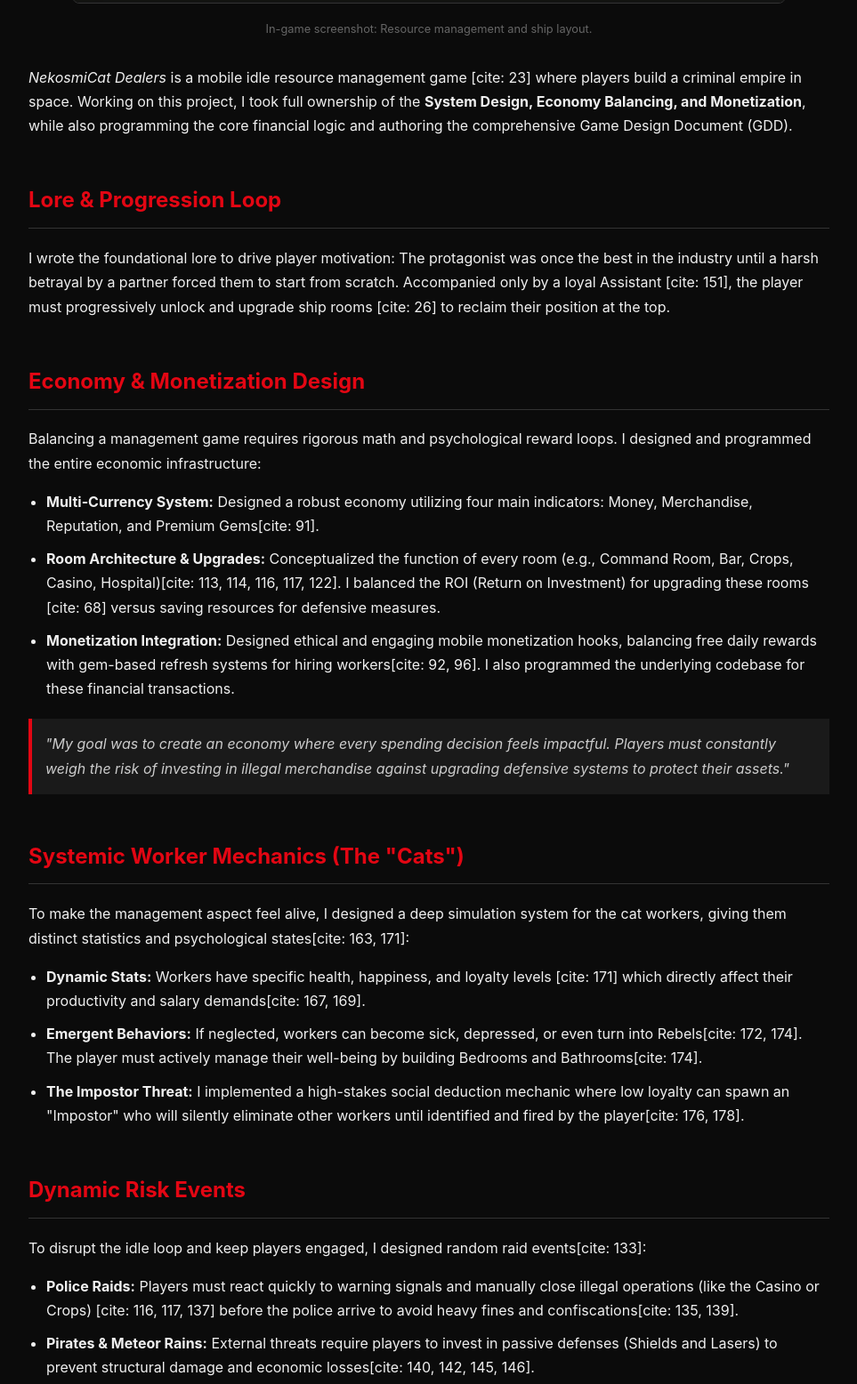
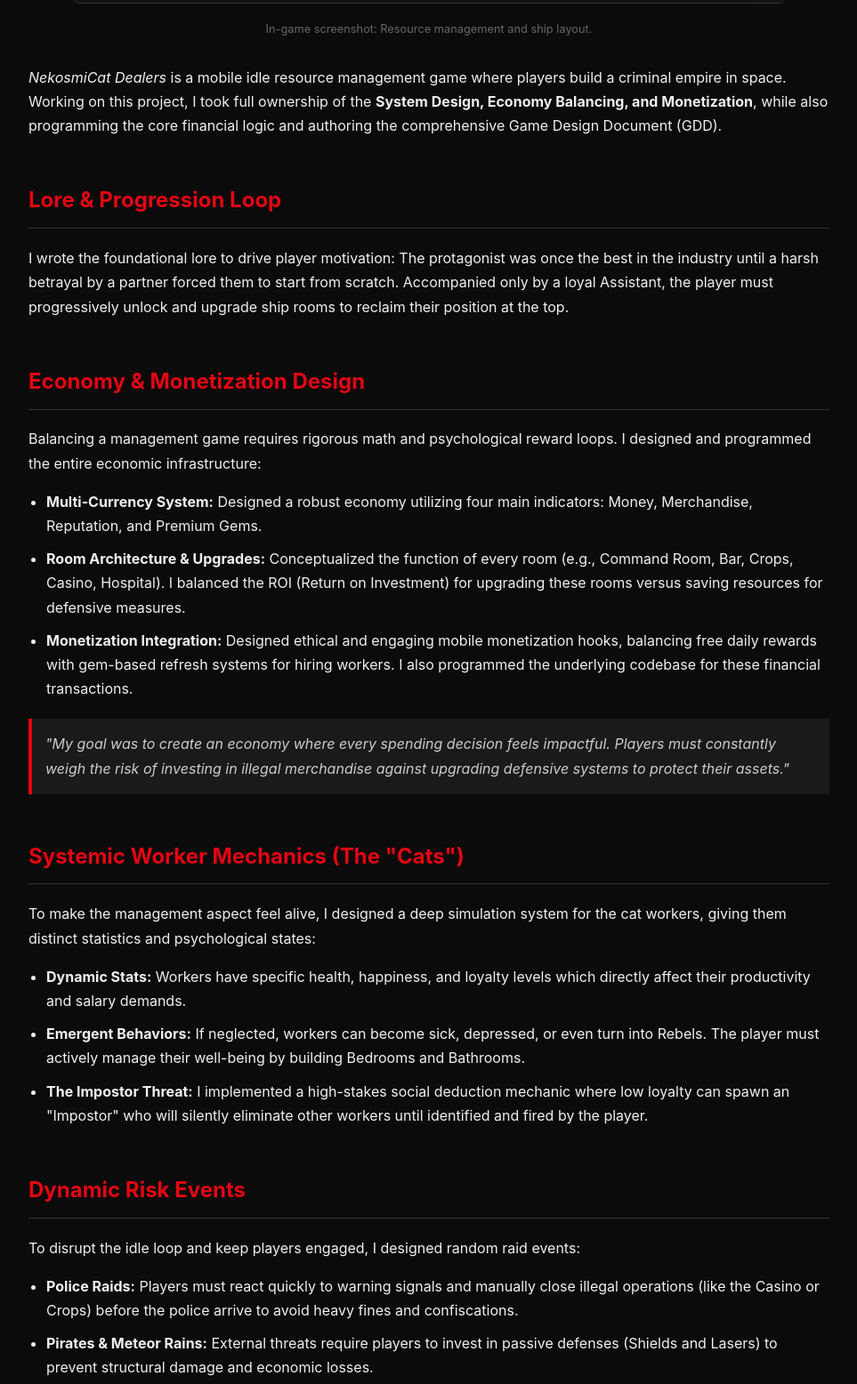
Before and after one commit to MarioGavin/MarioGavin.github.io, a plain HTML site: page nekosmic.html in a window 1280 px wide. Shown: the part 1727-3283 px from the top of the page at 89% size, without its empty margins (158-1121 px from the left). Drawn offline with Linux system fonts and the light colour scheme.

Commit message:
some fixes and changes

```diff
--- a/nekosmic.html
+++ b/nekosmic.html
@@ -2,6 +2,7 @@
 <html lang="en">
 <head>
     <meta charset="UTF-8">
+    <meta name="viewport" content="width=device-width, initial-scale=1">
     <title>NekosmiCat Dealers - Systems Design | Mario Gavín Clavero</title>
     <style>
         body { background: #0b0b0b; color: #f0f0f0; font-family: 'Inter', sans-serif; margin: 0; line-height: 1.7; }
@@ -40,17 +41,17 @@
             <p style="font-size: 0.8rem; color: #666; margin-top: 10px;">In-game screenshot: Resource management and ship layout.</p>
         </div>
 
-        <p><em>NekosmiCat Dealers</em> is a mobile idle resource management game [cite: 23] where players build a criminal empire in space. Working on this project, I took full ownership of the <strong>System Design, Economy Balancing, and Monetization</strong>, while also programming the core financial logic and authoring the comprehensive Game Design Document (GDD).</p>
+        <p><em>NekosmiCat Dealers</em> is a mobile idle resource management game where players build a criminal empire in space. Working on this project, I took full ownership of the <strong>System Design, Economy Balancing, and Monetization</strong>, while also programming the core financial logic and authoring the comprehensive Game Design Document (GDD).</p>
 
         <h2>Lore & Progression Loop</h2>
-        <p>I wrote the foundational lore to drive player motivation: The protagonist was once the best in the industry until a harsh betrayal by a partner forced them to start from scratch. Accompanied only by a loyal Assistant [cite: 151], the player must progressively unlock and upgrade ship rooms [cite: 26] to reclaim their position at the top.</p>
+        <p>I wrote the foundational lore to drive player motivation: The protagonist was once the best in the industry until a harsh betrayal by a partner forced them to start from scratch. Accompanied only by a loyal Assistant, the player must progressively unlock and upgrade ship rooms to reclaim their position at the top.</p>
 
         <h2>Economy & Monetization Design</h2>
         <p>Balancing a management game requires rigorous math and psychological reward loops. I designed and programmed the entire economic infrastructure:</p>
         <ul>
-            <li><strong>Multi-Currency System:</strong> Designed a robust economy utilizing four main indicators: Money, Merchandise, Reputation, and Premium Gems[cite: 91].</li>
-            <li><strong>Room Architecture & Upgrades:</strong> Conceptualized the function of every room (e.g., Command Room, Bar, Crops, Casino, Hospital)[cite: 113, 114, 116, 117, 122]. I balanced the ROI (Return on Investment) for upgrading these rooms [cite: 68] versus saving resources for defensive measures.</li>
-            <li><strong>Monetization Integration:</strong> Designed ethical and engaging mobile monetization hooks, balancing free daily rewards with gem-based refresh systems for hiring workers[cite: 92, 96]. I also programmed the underlying codebase for these financial transactions.</li>
+            <li><strong>Multi-Currency System:</strong> Designed a robust economy utilizing four main indicators: Money, Merchandise, Reputation, and Premium Gems.</li>
+            <li><strong>Room Architecture & Upgrades:</strong> Conceptualized the function of every room (e.g., Command Room, Bar, Crops, Casino, Hospital). I balanced the ROI (Return on Investment) for upgrading these rooms versus saving resources for defensive measures.</li>
+            <li><strong>Monetization Integration:</strong> Designed ethical and engaging mobile monetization hooks, balancing free daily rewards with gem-based refresh systems for hiring workers. I also programmed the underlying codebase for these financial transactions.</li>
         </ul>
 
         <div class="highlight">
@@ -58,18 +59,18 @@
         </div>
 
         <h2>Systemic Worker Mechanics (The "Cats")</h2>
-        <p>To make the management aspect feel alive, I designed a deep simulation system for the cat workers, giving them distinct statistics and psychological states[cite: 163, 171]:</p>
+        <p>To make the management aspect feel alive, I designed a deep simulation system for the cat workers, giving them distinct statistics and psychological states:</p>
         <ul>
-            <li><strong>Dynamic Stats:</strong> Workers have specific health, happiness, and loyalty levels [cite: 171] which directly affect their productivity and salary demands[cite: 167, 169].</li>
-            <li><strong>Emergent Behaviors:</strong> If neglected, workers can become sick, depressed, or even turn into Rebels[cite: 172, 174]. The player must actively manage their well-being by building Bedrooms and Bathrooms[cite: 174].</li>
-            <li><strong>The Impostor Threat:</strong> I implemented a high-stakes social deduction mechanic where low loyalty can spawn an "Impostor" who will silently eliminate other workers until identified and fired by the player[cite: 176, 178].</li>
+            <li><strong>Dynamic Stats:</strong> Workers have specific health, happiness, and loyalty levels which directly affect their productivity and salary demands.</li>
+            <li><strong>Emergent Behaviors:</strong> If neglected, workers can become sick, depressed, or even turn into Rebels. The player must actively manage their well-being by building Bedrooms and Bathrooms.</li>
+            <li><strong>The Impostor Threat:</strong> I implemented a high-stakes social deduction mechanic where low loyalty can spawn an "Impostor" who will silently eliminate other workers until identified and fired by the player.</li>
         </ul>
 
         <h2>Dynamic Risk Events</h2>
-        <p>To disrupt the idle loop and keep players engaged, I designed random raid events[cite: 133]:</p>
+        <p>To disrupt the idle loop and keep players engaged, I designed random raid events:</p>
         <ul>
-            <li><strong>Police Raids:</strong> Players must react quickly to warning signals and manually close illegal operations (like the Casino or Crops) [cite: 116, 117, 137] before the police arrive to avoid heavy fines and confiscations[cite: 135, 139].</li>
-            <li><strong>Pirates & Meteor Rains:</strong> External threats require players to invest in passive defenses (Shields and Lasers) to prevent structural damage and economic losses[cite: 140, 142, 145, 146].</li>
+            <li><strong>Police Raids:</strong> Players must react quickly to warning signals and manually close illegal operations (like the Casino or Crops) before the police arrive to avoid heavy fines and confiscations.</li>
+            <li><strong>Pirates & Meteor Rains:</strong> External threats require players to invest in passive defenses (Shields and Lasers) to prevent structural damage and economic losses.</li>
         </ul>
 
         <div class="media-placeholder">
@@ -77,10 +78,10 @@
         </div>
 
         <h2>Technical Documentation</h2>
-        <p>Beyond design and programming, I authored the complete <strong>Game Design Document (GDD)</strong>. This document established clear pipelines, UI/UX flowcharts for the mobile drag-and-drop interface [cite: 72, 189], and the mathematical progression curve for all 10 ship levels[cite: 100], ensuring the entire team shared a unified vision.</p>
+        <p>Beyond design and programming, I authored the complete <strong>Game Design Document (GDD)</strong>. This document established clear pipelines, UI/UX flowcharts for the mobile drag-and-drop interface, and the mathematical progression curve for all 10 ship levels, ensuring the entire team shared a unified vision.</p>
 
         <div style="margin-top: 30px; text-align: center;">
-        <a href="NekosmiCat_Dealers_GDD.pdf" target="_blank" class="btn"> Read Full Game Design Document</a>
+        <a href="NekosmiCat_Dealers_GDD.pdf" target="_blank" rel="noopener noreferrer" class="btn"> Read Full Game Design Document</a>
 </div>
     </div>
 </body>
```
Also changed, not shown: about.html (+23 -2 lines), anima.html (+3 -2 lines), cv.html (+2 -1 lines), index.html (+1 -0 lines), projects.html (+1 -1 lines), thelastcrusade.html (+1 -0 lines), usjmurder.html (+5 -4 lines).
